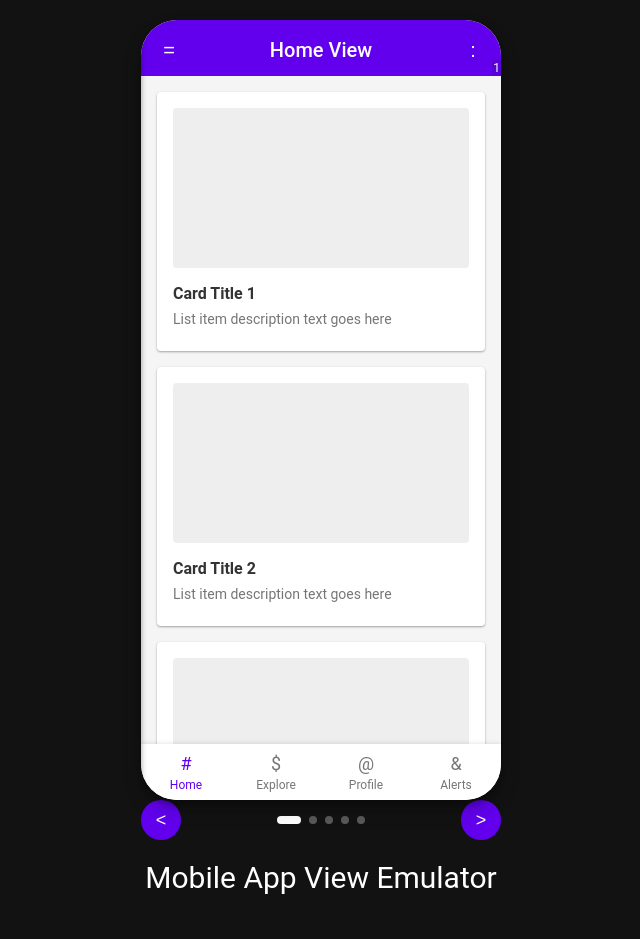
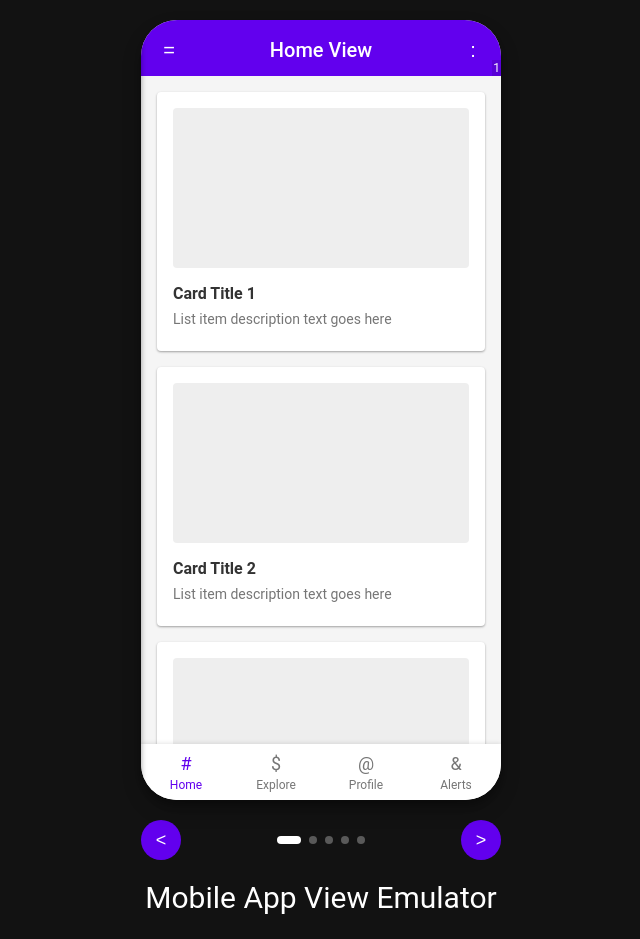
Before and after one commit to gabrielmsilva00/MAVE, a plain HTML site: page index.html in a window 1280 px wide. Shown: the whole page, without its empty margins (319-959 px from the left). Drawn offline with Linux system fonts and the light colour scheme.

Commit message:
Update style.css

```diff
--- a/style.css
+++ b/style.css
@@ -37,7 +37,6 @@ body {
   max-width: 400px;
 }
 .app-title {
-  margin-bottom: 24px;
   font-weight: 400;
   font-size: 30px;
 }
@@ -49,7 +48,7 @@ body {
 .view-controls {
   justify-content: space-between;
   width: 100%;
-  margin-bottom: 20px;
+  margin: 20px;
 }
 .nav-arrow {
   width: 40px;
```
